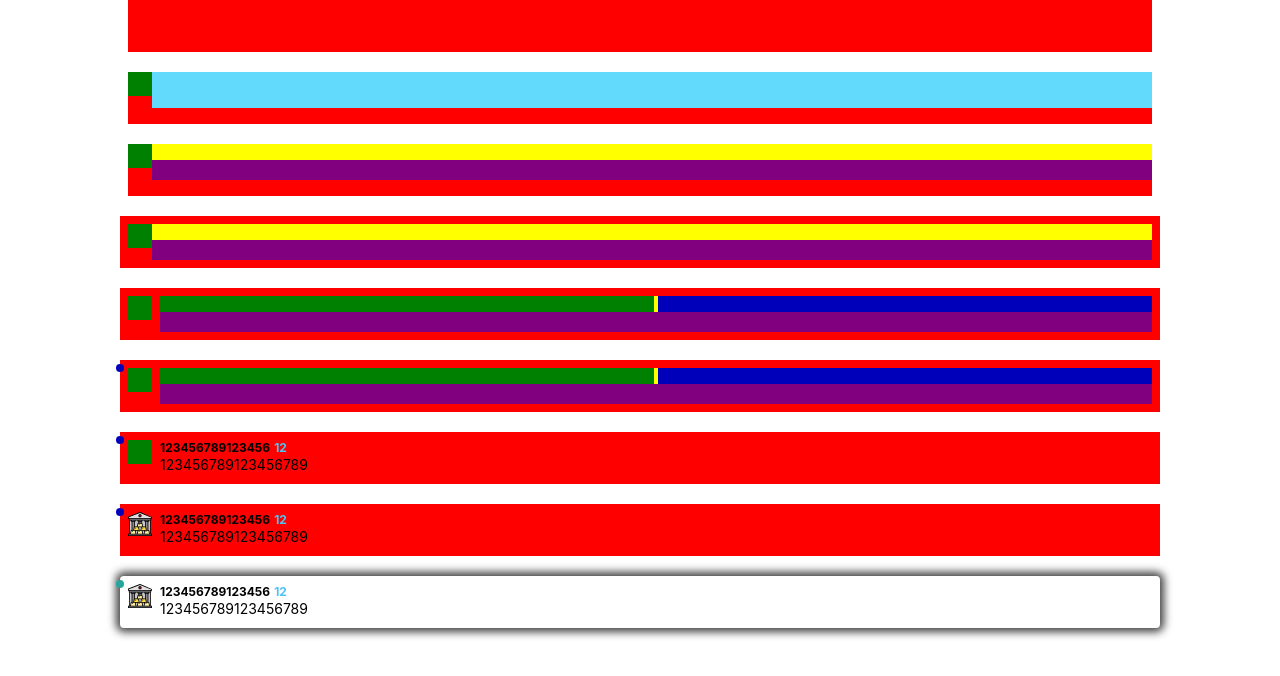
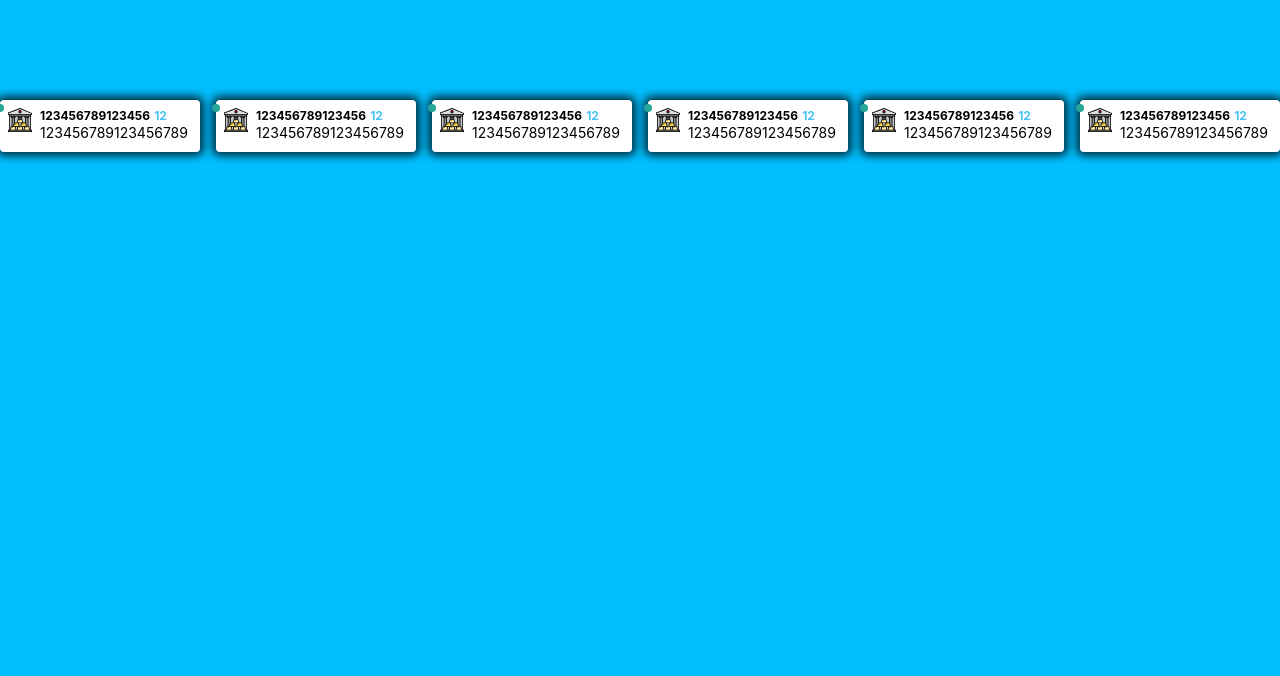
Before and after one commit to dimitrisafendras/how-to-ui-from-designs, a React (Create React App) app: page / in a window 1280 px wide. Shown: the top 676 px of the page. Built offline with nearby package versions, Linux system fonts and the light colour scheme.

Commit message:
grid and item

```diff
--- a/src/App.css
+++ b/src/App.css
@@ -1,52 +1,9 @@
 .App {
-  display: flex;
-  justify-content: center;
-  align-items: center;
-  flex-direction: column;
-  text-align: center;
 }
 
-.CardContainer {
-  width: 80%;
-
-  display: flex;
-  justify-content: center;
-  align-items: center;
-  flex-direction: column;
-  text-align: center;
+.GridItem {
+  grid-column-start: span 2;
+  grid-column-end: span 2;
+  grid-row-start: 2;
+  grid-row-end: 2;
 }
-
-.App-logo {
-  height: 40vmin;
-  pointer-events: none;
-}
-
-@media (prefers-reduced-motion: no-preference) {
-  .App-logo {
-    animation: App-logo-spin infinite 20s linear;
-  }
-}
-
-.App-header {
-  background-color: #282c34;
-  min-height: 100vh;
-  display: flex;
-  flex-direction: column;
-  align-items: center;
-  justify-content: center;
-  font-size: calc(10px + 2vmin);
-  color: white;
-}
-
-.App-link {
-  color: #61dafb;
-}
-
-@keyframes App-logo-spin {
-  from {
-    transform: rotate(0deg);
-  }
-  to {
-    transform: rotate(360deg);
-  }
-}
--- a/src/App.js
+++ b/src/App.js
@@ -1,13 +1,18 @@
 import React from 'react';
-import {Card} from './components';
+import {BasicLayout, Card} from './components';
 import './App.css';
 
 function App() {
   return (
     <div className="App">
-      <div className="CardContainer">
-        <Card/>
-      </div>
+      <BasicLayout>
+        <Card className='GridItem'/>
+        <Card className='GridItem'/>
+        <Card className='GridItem'/>
+        <Card className='GridItem'/>
+        <Card className='GridItem'/>
+        <Card className='GridItem'/>
+      </BasicLayout>
     </div>
   );
 }
--- a/src/components/card/Card.css
+++ b/src/components/card/Card.css
@@ -13,378 +13,8 @@
     --roundCorners: 4px;
 }
 
-.Card1 {
-    height: 100%;
-    min-height: 52px;
-    width: 100%;
-    margin-bottom: 20px;
-    background-color: red;
-}
-/*///////////////////////////////////////////////*/
-.Card2 {
-    height: 100%;
-    min-height: 52px;
-    width: 100%;
-    margin-bottom: 20px;
-    background-color: red;
-
-    display: flex;
-}
-
-.Icon2 {
-    min-height: 24px;
-    max-height: 24px;
-    min-width: 24px;
-    max-width: 24px;
-    background-color: green;
-}
-
-.TextContainer2 {
-    background-color: #61dafb;
-    height: 100%;
-    min-height: 36px;
-    width: 100%;
-}
-/*///////////////////////////////////////////////*/
-.Card3 {
-    height: 100%;
-    min-height: 52px;
-    width: 100%;
-    margin-bottom: 20px;
-    background-color: red;
-
-    display: flex;
-}
-
-.Icon3 {
-    min-height: 24px;
-    max-height: 24px;
-    min-width: 24px;
-    max-width: 24px;
-    background-color: green;
-}
-
-.TextContainer3 {
-    height: 100%;
-    width: 100%;
-}
-
-.Text3 {
-    background-color: yellow;
-    height: 100%;
-    min-height: 16px;
-    width: 100%;
-}
-
-.Amount3 {
-    background-color: purple;
-    height: 100%;
-    min-height: 20px;
-    width: 100%;
-}
-/*///////////////////////////////////////////////*/
-.Card4 {
-    height: 100%;
-    min-height: 36px;
-    width: 100%;
+.Card9 {
     padding: 8px;
-    margin-bottom: 20px;
-    background-color: red;
-
-    display: flex;
-}
-
-.Icon4 {
-    min-height: 24px;
-    max-height: 24px;
-    min-width: 24px;
-    max-width: 24px;
-    background-color: green;
-}
-
-.TextContainer4 {
-    height: 100%;
-    width: 100%;
-}
-
-.Text4 {
-    background-color: yellow;
-    height: 100%;
-    min-height: 16px;
-    width: 100%;
-}
-
-.Amount4 {
-    background-color: purple;
-    height: 100%;
-    min-height: 20px;
-    width: 100%;
-}
-/*///////////////////////////////////////////////*/
-.Card5 {
-    height: 100%;
-    min-height: 36px;
-    width: 100%;
-    padding: 8px;
-    margin-bottom: 20px;
-    background-color: red;
-
-    display: flex;
-}
-
-.Icon5 {
-    min-height: 24px;
-    max-height: 24px;
-    min-width: 24px;
-    max-width: 24px;
-    margin-right: 8px;
-
-    background-color: green;
-}
-
-.TextContainer5 {
-    height: 100%;
-    width: 100%;
-}
-
-.InnerTextContainer5 {
-    background-color: yellow;
-    width: 100%;
-
-    display: flex;
-}
-
-.InnerText5 {
-    width: 100%;
-    min-height: 16px;
-    margin-right: 4px;
-
-    background-color: green;
-}
-
-.InnerNumber5 {
-    width: 100%;
-    height: 100%;
-    min-height: 16px;
-
-    background-color: #0000bb;
-}
-
-.Amount5 {
-    background-color: purple;
-    height: 100%;
-    min-height: 20px;
-    width: 100%;
-}
-/*///////////////////////////////////////////////*/
-.Card6 {
-    height: 100%;
-    min-height: 36px;
-    width: 100%;
-    padding: 8px;
-    margin-bottom: 20px;
-    background-color: red;
-
-    position: relative;
-
-    display: flex;
-}
-
-.Indicator6 {
-    min-width: 8px;
-    max-width: 8px;
-    min-height: 8px;
-    max-height: 8px;
-
-    position: absolute;
-    top:4px;
-    left: -4px;
-
-    border-radius: 50%;
-
-    background-color: #0000bb;
-}
-
-.Icon6 {
-    min-height: 24px;
-    max-height: 24px;
-    min-width: 24px;
-    max-width: 24px;
-    margin-right: 8px;
-
-    background-color: green;
-}
-
-.TextContainer6 {
-    height: 100%;
-    width: 100%;
-}
-
-.InnerTextContainer6 {
-    background-color: yellow;
-    width: 100%;
-
-    display: flex;
-}
-
-.InnerText6 {
-    width: 100%;
-    min-height: 16px;
-    margin-right: 4px;
-
-    background-color: green;
-}
-
-.InnerNumber6 {
-    width: 100%;
-    height: 100%;
-    min-height: 16px;
-
-    background-color: #0000bb;
-}
-
-.Amount6 {
-    background-color: purple;
-    height: 100%;
-    min-height: 20px;
-    width: 100%;
-}
-/*///////////////////////////////////////////////*/
-.Card7 {
-    height: 100%;
-    min-height: 36px;
-    width: 100%;
-    padding: 8px;
-    margin-bottom: 20px;
-    background-color: red;
-
-    position: relative;
-
-    display: flex;
-}
-
-.Indicator7 {
-    min-width: 8px;
-    max-width: 8px;
-    min-height: 8px;
-    max-height: 8px;
-
-    position: absolute;
-    top:4px;
-    left: -4px;
-
-    border-radius: 50%;
-
-    background-color: #0000bb;
-}
-
-.Icon7 {
-    min-height: 24px;
-    max-height: 24px;
-    min-width: 24px;
-    max-width: 24px;
-    margin-right: 8px;
-
-    background-color: green;
-}
-
-.TextContainer7 {
-}
-
-.InnerTextContainer7 {
-    display: flex;
-}
-
-.InnerText7 {
-    min-height: 16px;
-    margin-right: 4px;
-    font-size: var(--h5Size);
-    color: var(--black);
-    font-weight: bold;
-}
-
-.InnerNumber7 {
-    min-height: 16px;
-    font-size: var(--h5Size);
-    color: var(--lessLightBlue);
-    font-weight: bold;
-}
-
-.Amount7 {
-    min-height: 20px;
-    font-size: var(--h4Size);
-    color: var(--black);
-}
-/*///////////////////////////////////////////////*/
-.Card8 {
-    height: 100%;
-    min-height: 36px;
-    width: 100%;
-    padding: 8px;
-    margin-bottom: 20px;
-    background-color: red;
-
-    position: relative;
-
-    display: flex;
-}
-
-.Indicator8 {
-    min-width: 8px;
-    max-width: 8px;
-    min-height: 8px;
-    max-height: 8px;
-
-    position: absolute;
-    top:4px;
-    left: -4px;
-
-    border-radius: 50%;
-
-    background-color: #0000bb;
-}
-
-.Icon8 {
-    min-height: 24px;
-    max-height: 24px;
-    min-width: 24px;
-    max-width: 24px;
-    margin-right: 8px;
-}
-
-.TextContainer8 {
-}
-
-.InnerTextContainer8 {
-    display: flex;
-}
-
-.InnerText8 {
-    min-height: 16px;
-    margin-right: 4px;
-    font-size: var(--h5Size);
-    color: var(--black);
-    font-weight: bold;
-}
-
-.InnerNumber8 {
-    min-height: 16px;
-    font-size: var(--h5Size);
-    color: var(--lessLightBlue);
-    font-weight: bold;
-}
-
-.Amount8 {
-    min-height: 20px;
-    font-size: var(--h4Size);
-    color: var(--black);
-}
-/*///////////////////////////////////////////////*/
-.Card9 {
-    min-height: 36px;
-    width: 100%;
-    padding: 8px;
-    margin-bottom: 20px;
     background-color: var(--white);
     box-shadow: var(--shadow);
     border-radius: var(--roundCorners);
@@ -446,4 +76,3 @@
     font-size: var(--h4Size);
     color: var(--black);
 }
-/*///////////////////////////////////////////////*/
--- a/src/components/card/Card.jsx
+++ b/src/components/card/Card.jsx
@@ -2,84 +2,8 @@ import React from 'react';
 import Gold from './gold.svg'
 import './Card.css';
 
-export const Card = () => {
-	return (
-		<>
-			<div className='Card1'/>
-			<div className='Card2'>
-				<div className='Icon2'/>
-				<div className='TextContainer2'/>
-			</div>
-			<div className='Card3'>
-				<div className='Icon3'/>
-				<div className='TextContainer3'>
-					<div className='Text3'/>
-					<div className='Amount3'/>
-				</div>
-			</div>
-			<div className='Card4'>
-				<div className='Icon4'/>
-				<div className='TextContainer4'>
-					<div className='Text4'/>
-					<div className='Amount4'/>
-				</div>
-			</div>
-			<div className='Card5'>
-				<div className='Icon5'/>
-				<div className='TextContainer5'>
-					<div className='InnerTextContainer5'>
-						<div className='InnerText5'/>
-						<div className='InnerNumber5'/>
-					</div>
-					<div className='Amount5'/>
-				</div>
-			</div>
-			<div className='Card6'>
-				<div className='Indicator6'/>
-				<div className='Icon6'/>
-				<div className='TextContainer6'>
-					<div className='InnerTextContainer6'>
-						<div className='InnerText6'/>
-						<div className='InnerNumber6'/>
-					</div>
-					<div className='Amount6'/>
-				</div>
-			</div>
-			<div className='Card7'>
-				<div className='Indicator7'/>
-				<div className='Icon7'/>
-				<div className='TextContainer7'>
-					<div className='InnerTextContainer7'>
-						<div className='InnerText7'>
-							123456789123456
-						</div>
-						<div className='InnerNumber7'>
-							12
-						</div>
-					</div>
-					<div className='Amount7'>
-						123456789123456789
-					</div>
-				</div>
-			</div>
-			<div className='Card8'>
-				<div className='Indicator8'/>
-				<img src={Gold} className='Icon8'/>
-				<div className='TextContainer8'>
-					<div className='InnerTextContainer8'>
-						<div className='InnerText8'>
-							123456789123456
-						</div>
-						<div className='InnerNumber8'>
-							12
-						</div>
-					</div>
-					<div className='Amount8'>
-						123456789123456789
-					</div>
-				</div>
-			</div>
-			<div className='Card9'>
+export const Card = ({className}) =>
+	<div className={`Card9 ${className}`}>
 		<div className='Indicator9'/>
 		<img src={Gold} className='Icon9'/>
 		<div className='TextContainer9'>
@@ -95,7 +19,4 @@ export const Card = () => {
 				123456789123456789
 			</div>
 		</div>
-			</div>
-		</>
-	);
-};
+	</div>;
--- a/src/components/index.js
+++ b/src/components/index.js
@@ -1 +1,2 @@
 export { Card } from './card';
+export { BasicLayout } from './layouts';
--- /dev/null
+++ b/src/components/layouts/basicLayout/BasicLayout.css
@@ -0,0 +1,12 @@
+.BasicLayout {
+    height: 100vh;
+    width: 100vw;
+    background-color: deepskyblue;
+
+    display: grid;
+    grid-template-columns: repeat(12, 1fr);
+    grid-template-rows: 100px auto 60px;
+    grid-column-gap: 16px;
+
+    align-items: baseline;
+}
--- /dev/null
+++ b/src/components/layouts/basicLayout/BasicLayout.jsx
@@ -0,0 +1,9 @@
+import React from 'react';
+import './BasicLayout.css';
+export const BasicLayout = ({children}) => {
+	return (
+		<div className={'BasicLayout'}>
+			{children}
+		</div>
+	);
+};
--- /dev/null
+++ b/src/components/layouts/basicLayout/index.js
@@ -0,0 +1 @@
+export { BasicLayout } from './BasicLayout';
--- /dev/null
+++ b/src/components/layouts/index.js
@@ -0,0 +1 @@
+export { BasicLayout } from './basicLayout';
```
Lines whose indentation alone changed are shown as unchanged.
